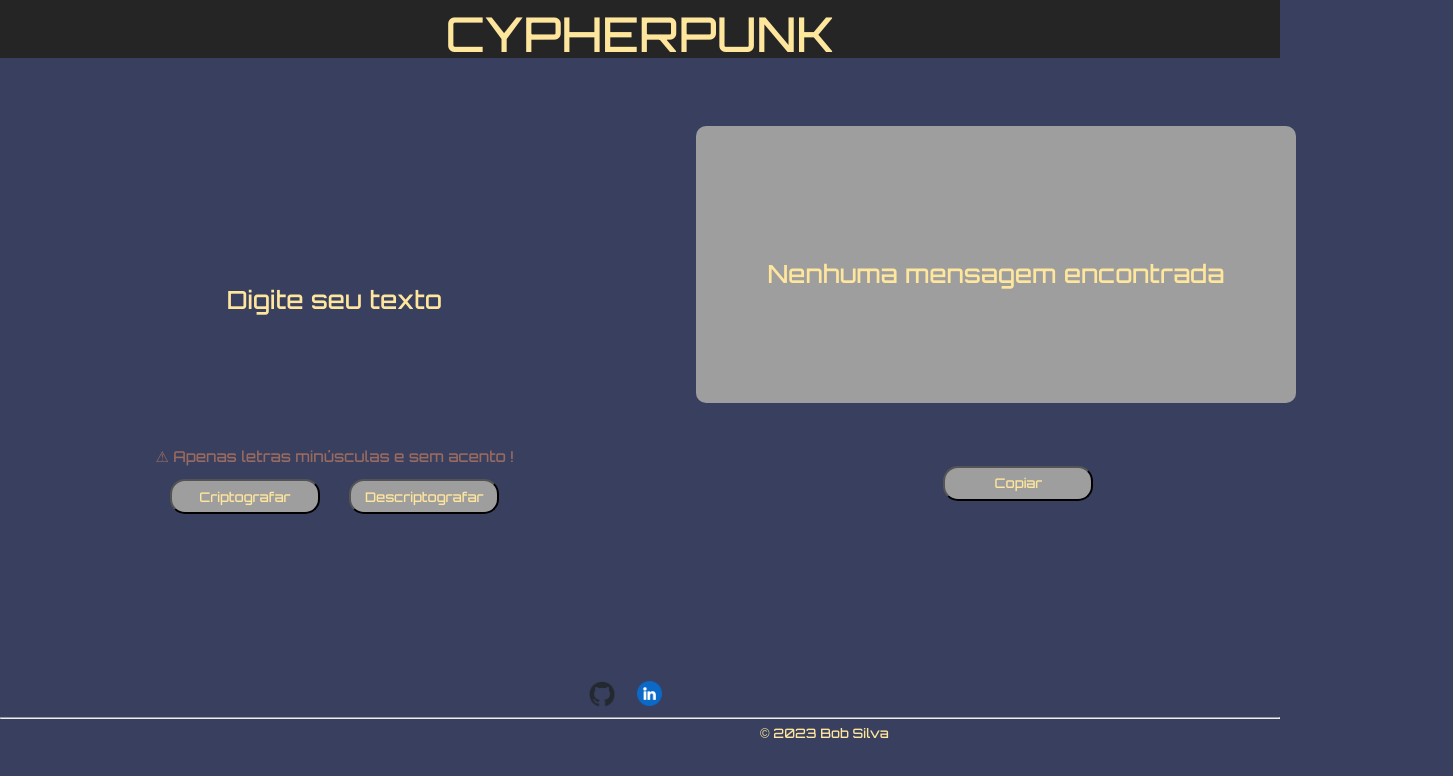
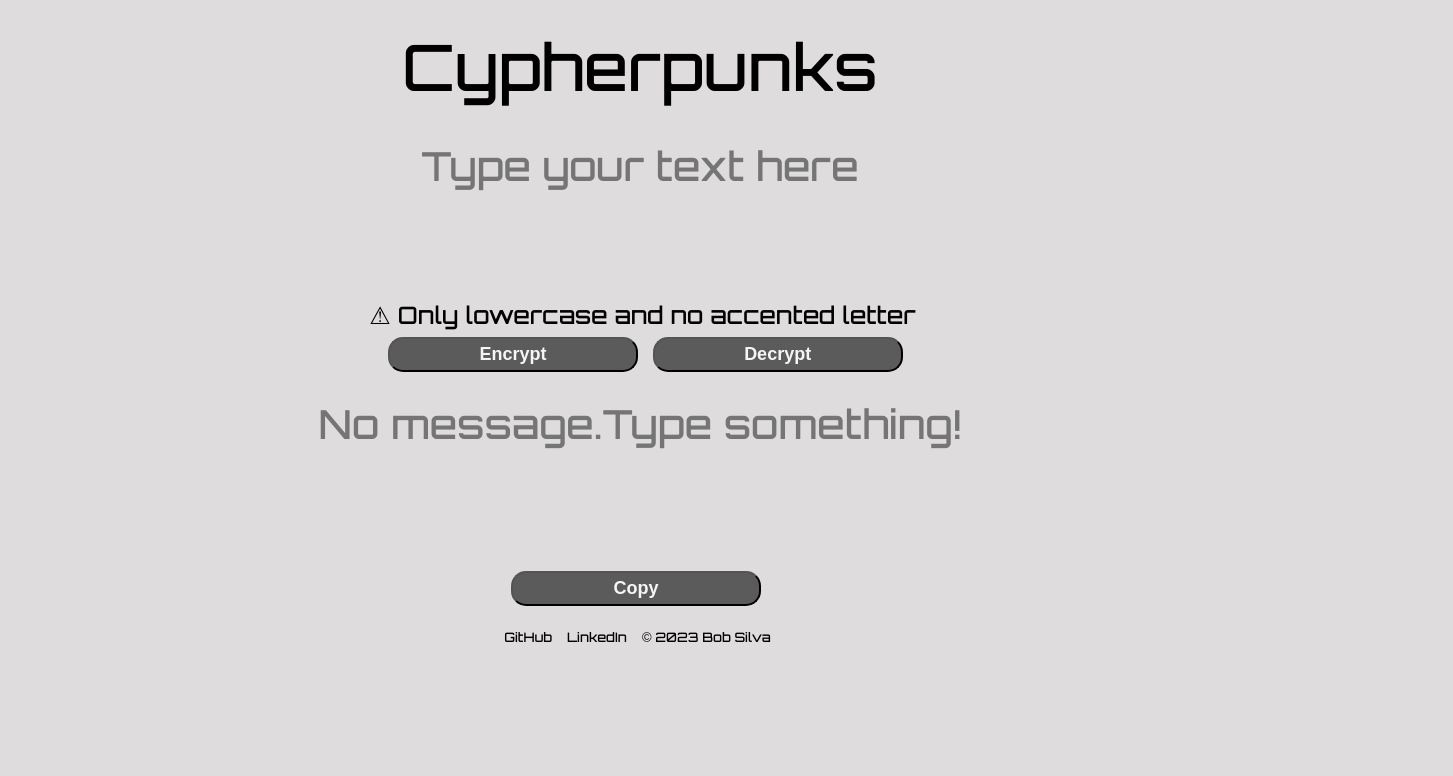
Before and after one commit to o-bobby/-challengeonedecodificador5, a plain HTML site: page index.html in a window 1280 px wide. Shown: the whole page, 1453 px wide, since content can reach past the window. Drawn offline with Linux system fonts and the light colour scheme; grey boxes are pictures that could not be loaded.

Commit message:
rebuilding text encrypt

```diff
--- a/index.html
+++ b/index.html
@@ -4,55 +4,54 @@
     <meta charset="UTF-8">
     <meta http-equiv="X-UA-Compatible" content="IE=edge">
     <meta name="viewport" content="width=device-width, initial-scale=1.0">
-    <title>Cypherpunk</title>
-    <link rel="icon" type="image/x-icon" href="image/screen.png">
     <link rel="stylesheet" href="style/reset.css">
     <link href="https://fonts.googleapis.com/css2?family=Orbitron:wght@500&display=swap" rel="stylesheet">
+    <link rel="stylesheet" href="style/reset.css">
     <link rel="stylesheet" href="style/style.css">
-    </head>
+    <link rel="icon" type="image/x-icon" href="images/key.png">
+    <title>Cypherpunks</title>
+
+</head>
 <body>
-                                       <!---Banner area-->
-    <header class="banner">
-        <h1 class="main-title">Cypherpunk</h1>
+    <header class="header-container">
+        <h1 class="main-title">Cypherpunks</h1>
     </header>
+    <main>
+        <section class="section-container ">
+            <div >
+                <div>
+                    <textarea  oninput="this.value = this.value.replace(/[^a-z ]/g, '')" cols="35" rows="10" placeholder="Type your text here"  autofocus="true"   class="encrypt" required></textarea>
+                </div>
 
-                                          <!--Main area-->
-    <main>
+                <div>
+                    <p class="p1">&#9888; Only lowercase  and  no accented letter</p>
+                </div>
 
+                <div>
+                    <input  onclick="encrypt()"  type="button" value="Encrypt" class="buttons" id="btn1">
+                    <input  onclick="decrypt()"  type="button" value="Decrypt" class="buttons" id="btn2">
+                </div>
 
-         <section class="container">
-                                        <!---Input message-->
-            <div class="inputMessage">
-              <textarea  id="input" oninput="this.value = this.value.replace(/[^a-z ]/g, '')" cols="55" rows="15" class="inputMessage" placeholder="Digite seu texto" autofocus="true"  required  ></textarea>
-              <p class="phrase">&#9888; Apenas letras minúsculas e sem acento !</p>
-              <br>
-              <input  onclick="encrypt()"type="button" id="bnt1" value="Criptografar"  class="bntEncrypt">
-              <input onclick="decrypt()"type="button" id="btn2" value="Descriptografar" class="btnDecrypt">
             </div>
-              <div>
-                <div id="alert">&nbsp;</div>
-                <textarea  id="output"    cols="70" rows="20" class="outputMassage"  placeholder="Nenhuma mensagem encontrada"   disabled ></textarea>
-                <input onclick="copy()"type="button" id="btn3" value="Copiar" class="btnCopy">
-              </div>
-         </section>
+        </section>
+
+        <section class="section-container ">
+            <div >
+                <div>
+                    <textarea  cols="35" rows="10" placeholder="No message.Type something!" class="decrypt"></textarea>
+                </div>
+                <div>
+                    <input   onclick="copy()"  type="button" value="Copy" class="buttons" id="btn3">
+                </div>
+
+            </div>
+        </section>
     </main>
-                                            <!--Footer-->
-     <footer>
-        <div >
-
-            <div >
-                <ul class="socialLink">
-
-                    <li><a href="https://github.com/obobsilva"><img src="image/github-mark.png" alt="GitHub logo!" id="gitHub"></a></li>
-                    <li><a href="https://www.linkedin.com/in/robertsilvadeveloper/"><img src="image/linkedin.png" alt="LinkedIn logo!" id="linkedIn"></a></li>
-                </ul>
-            </div>
-            <hr>
-             <div> <p class="dev">&copy; 2023 Bob Silva</p> </div>
-        </div>
+    <footer class="footer-container">
+        <div class="github"><a href="https://github.com/o-bobby">GitHub</a></div>
+        <div class="linkedin"><a href="https://www.linkedin.com/in/robertsilvadeveloper/">LinkedIn</a></div>
+        <div class="developer">&copy; 2023 Bob Silva</div>
     </footer>
-                                       <!--JavaScript-->
     <script src="js/script.js"></script>
 </body>
-
 </html>
--- a/js/script.js
+++ b/js/script.js
@@ -1,43 +1,31 @@
 
+//Encrypting function
+function encrypt(){
+  let typingTxt = document.querySelector(".encrypt").value;
 
-
-                       //Encrypting
-function encrypt(){
-
-  let typingTxt = document.getElementById("input").value;
-
-  if (typingTxt!="") {
-    const encryptingTxt = typingTxt.split(/e/g).join("enter").split(/i/g).join("imes").split(/a/g).join("ai").split(/o/g).join("ober").split(/u/g).join("ufat");
-    document.getElementById("output").value = encryptingTxt;
-    document.getElementById("input").value = "";
-    document.getElementById("alert").innerHTML = "&nbsp";
-
-  }else {
-    document.getElementById("alert").innerText = "Digite ou Cole Algo Para Criptografar";
+  if (typingTxt !=""){
+      const encryptingTxt = typingTxt.split(/e/g).join("enter").split(/i/g).join("imes").split(/a/g).join("ai").split(/o/g).join("ober").split(/u/g).join("ufat");
+      document.querySelector(".decrypt").value = encryptingTxt;
+      document.querySelector(".encrypt").value = "";
   }
 };
 
-                  //Decrypting
+//Decrypting function
 function decrypt(){
+  let pasteTxt = document.querySelector(".encrypt").value;
 
-    let pasteTxt = document.getElementById("input").value;
-
-    if (pasteTxt != "") {
-        const encryptingTxt = pasteTxt.replace(/enter/g, "e").replace(/imes/g, "i").replace(/ai/g, "a").replace(/ober/g, "o").replace(/ufat/g, "u");
-        document.getElementById("output").value = encryptingTxt;
-        document.getElementById("input").value = "";
-        document.getElementById("alert").innerHTML = "&nbsp";
-    } else {
-        document.getElementById("alert").innerText = "Digite ou Cole Algo Para Descriptografar";
-    }
+  if (pasteTxt !=""){
+      const encryptingTxt = pasteTxt.replace(/enter/g, "e").replace(/imes/g, "i").replace(/ai/g, "a").replace(/ober/g, "o").replace(/ufat/g, "u");
+      document.querySelector(".decrypt").value = encryptingTxt;
+      document.querySelector(".encrypt").value = "";
+  }
 };
 
-             //Buttons
-async function copy() {
+//Copy function
+async function copy(){
 
-        let text = document.getElementById("output").value;
-        await navigator.clipboard.writeText(text);
-        document.getElementById("output").value = "";
-        document.getElementById("input").value = text;
-        document.getElementById("alert").innerHTML = "&nbsp";
+  let outputText = document.querySelector(".decrypt").value;
+  await navigator.clipboard.writeText(outputText);
+  document.querySelector(".decrypt").value = "";
+  document.querySelector(".encrypt").value = outputText;
 };
--- a/style/style.css
+++ b/style/style.css
@@ -1,171 +1,154 @@
-
-
 body {
-    min-height: 100vh;
-    background-color: #393f5f;
     font-family: Orbitron,sans-serif;
-    overflow-y: auto;
-    overflow-x: hidden;
+    background-color: #dedcdc;
 }
 
-                          /*Banner*/
-.banner {
-   background:#252525;
-    max-height: 15vh;
+.header-container {
+    display: flex;
+    justify-content: center;
+    padding:35px;
+}
 
+.main-title {
+    font-size: 2.5em;
 }
-.main-title {
-    color: #ffe69d;
-    padding:  10px 0 0 0;
-    text-transform: uppercase;
-    text-align: center;
-    font-size: 3em;
+
+.section-container, textarea, p {
+    display: flex;
+    flex-direction: column;
+    justify-content: center;
+    align-items: center;
 
 }
 
-                                     /*Audio*/
-
-.audio {
-    height: 20px;
-    width: 15%;
-    margin: 0  0 2px 50px;
-   opacity: 35%;
+.encrypt {
+    font-family: Orbitron,sans-serif;
+    text-align: center;
+    outline: none;
+    border: none;
+    resize: none;
+    margin-top: 5px;
+    background-color: #dedcdc;
 }
 
-                     /*Input*/
-.container {
- display:flex;
- flex-direction: row;
-justify-content:space-around;
-
-
-}
-.inputMessage {
-
-    border:none ;
-    outline: none;
-    resize: none;
-    margin:50px 25px 0 25px ;
-    background-color: #393f5f;
-    color: #ffe69d;
-    font-family: Orbitron, sans-serif;
-    text-align:center  ;
-    font-size: 15px;
-
-
-
-
+.encrypt::placeholder {
+    text-align: center;
+    font-family: Orbitron,sans-serif;
+    font-size: 1.4em;
 
 }
 
-.inputMessage::placeholder {
-    padding:22% 0 0 0 ;
-    text-align: center;
-    font-size: 25px;
-    color: #ffe69d;
-    font-family: Orbitron, sans-serif;
+.p1 {
+    font-size: 15px;
+    margin-left: 5px;
 }
 
-                    /* Phrase */
-
-.phrase {
-    color: #ffe69d;
-    font-family: Orbitron, sans-serif;
-    animation: lux 7s infinite;
+.buttons {
+    width: 150px;
+    height: 35px;
+    border-radius: 15px;
+    margin-top: 10px;
+    background-color: #5b5b5b  ;
+    font-size: 18px;
+    font-weight: bold;
+    color:#f5f5f6;
 }
 
-               /*Keyframe phrase */
-@keyframes lux {
-    0% { color: #ff9760;}
-    10% { color: #ff9760;;}
-    15% {  color:#393f5f}
-    20% {  color:#393f5f}
-    25% { color:#ff9760;;}
-    35% { color:#ff9760;}
-    40% { color:#393f5f;}
-    45% { color:#393f5f;}
-    50% { color:#ff9760;;}
-    60% { color:#ff9760;}
-    65% { color:#393f5f;}
-    70% { color:#393f5f;}
-    75% { color:#ff9760;}
-    85% { color:#ff9760;}
-    90% { color:#393f5f;}
-    95% { color:#393f5f;}
-    100% {color:#ff9760;;}
+.buttons:hover {
+    background-color: #000000;
+    transform: scaleY(1.2);
+    border: none;
+    cursor:pointer;
+}
+
+#btn1 {
+    margin: 10px 0 0 18px ;
+}
+
+#btn2 {
+    margin: 10px 0 0  10px ;
+}
+
+.decrypt {
+    font-family: Orbitron,sans-serif;
+    text-align: center;
+    border: none;
+    outline: none;
+    resize: none;
+    margin-top: 25px;
+    resize: none;
+    background-color: #dedcdc;
+}
+
+.decrypt::placeholder {
+    text-align: center;
+    font-family: Orbitron,sans-serif;
+    font-size: 1.4em;
 }
 
 
-                        /*Buttons encrypt and decrypt*/
-.buttonsBox {
+#btn3 {
+   margin: 10px 0 0  90px ;
+
+}
+.footer-container {
     display: flex;
-    flex-direction: row;
-    justify-content: space-between;
-    position: absolute;
-    margin: 29% 15% 0 12.5% ;
-}
-.bntEncrypt {
-    background-image: url(https://steamuserimages-a.akamaihd.net/ugc/787483579548860556/F26553012B7D0DD2F565696F846612EAF9C15223/?imw=5000&imh=5000&ima=fit&impolicy=Letterbox&imcolor=%23000000&letterbox=false);
-    font-family: Orbitron, sans-serif;
-    color: #ffe69d;
-    border-radius: 15px;
-    height: 35px;
-    width:150px ;
-    cursor: pointer;
+    margin-top: 20px;
+    margin-left: 65px;
+    font-size: 13px;
+
 }
 
-.bntEncrypt:hover {
-    background-color: #ff9760 ;
-    color:#393f5f;
-    background-color: ;
-    transform:scaleX(1.1);
-    transition: 3ms;
+a {
+    text-decoration: none;
+    color: #000000;
 }
 
-.btnDecrypt {
-    background-image: url(https://steamuserimages-a.akamaihd.net/ugc/787483579548860556/F26553012B7D0DD2F565696F846612EAF9C15223/?imw=5000&imh=5000&ima=fit&impolicy=Letterbox&imcolor=%23000000&letterbox=false);
-    color: #ffe69d;
-    font-family: Orbitron, sans-serif;
-    margin: 0  0 0 25px;
-    border-radius: 15px;
-    height: 35px;
-    width:150px ;
-    cursor: pointer;
+
+    /*-----------------                       Resposive               -------------------------*/
+
+    @media(min-width: 721px) and  (max-width: 1655px){
+
+     .main-title {
+        font-size: 4em;
+
      }
 
-.btnDecrypt:hover {
-    background-color: #ff9760 ;
-    color:#393f5f;
-    background-color: ;
-    transform:scaleX(1.1);
-    transition: 3ms;
+    .encrypt, .decrypt {
+
+        width: 650px;
+
+    }
+    .encrypt::placeholder, .decrypt::placeholder {
+        font-size: 2.5rem;
+    }
+    .p1 {
+        font-size: 1.5em;
+    }
+    .buttons {
+        width: 250px;
+    }
+    #btn1 {
+        margin-left: 75px;
     }
 
-                             /*Alert*/
-#alert {
-    animation: lux 7s infinite;
-    margin: 25px 25px 0 195px ;
-    color: #ff9760;
+    #btn3 {
+       margin-left: 198px;
     }
 
-                              /*Output*/
-.outputBox {
-    display: flex;
-    flex-direction: row;
-    justify-content: right;
-    align-items: right;
-    margin: 27px 0 0 0 ;
+   .footer-container {
+    justify-content: center;
+    margin-right: 70px;
+    margin-top: 25px;
 
      }
-.outputMassage {
-    resize: none;
-    color:#ffe69d;
-    border: none;
-    outline: none;
-    margin:25px 25px 0 25px ;
-    background-color:  #393f5f;
-    font-family: Orbitron, sans-serif;
-    text-align: center;
+     .github {
+        margin-right: 15px;
+     }
+     .linkedin {
+        margin-right: 15px;
+     }
+
 
 
 
@@ -173,166 +156,17 @@ justify-content:space-around;
 
 
 
-.outputMassage::placeholder {
-    padding: 22% 0 19% 0 ;
-    border-radius: 10px;
-    background-image: url(https://steamuserimages-a.akamaihd.net/ugc/787483579548860556/F26553012B7D0DD2F565696F846612EAF9C15223/?imw=5000&imh=5000&ima=fit&impolicy=Letterbox&imcolor=%23000000&letterbox=false);
-    font-size: 25px;
-    text-align: center;
-    color: #ffe69d;
-    font-family: Orbitron, sans-serif;
-
+@media(min-width: 360px) and (max-width: 740px) {
+    .main-title {
+        font-size: 2.5em;
     }
 
 
-                  /*Copy button*/
+ .footer-container {
 
-.btnCopy {
-    background-image: url(https://steamuserimages-a.akamaihd.net/ugc/787483579548860556/F26553012B7D0DD2F565696F846612EAF9C15223/?imw=5000&imh=5000&ima=fit&impolicy=Letterbox&imcolor=%23000000&letterbox=false);
-    font-family: Orbitron, sans-serif;
-    color: #ffe69d;
-    border-radius: 15px;
-    height: 35px;
-    width:150px ;
-    margin: 2% 0 0 35%;
-    cursor: pointer;
+      justify-content: space-evenly;
+      margin-right: 55px;
+      margin-left: 55px;
+      margin-top: 20px;
     }
-
-.btnCopy:hover {
-    background-color: #ff9760 ;
-    color:#393f5f;
-    background-color: ;
-    transform:scaleX(1.1);
-    transition: 3ms;
 }
-
-
-              /*Footer*/
-
-.socialLink {
-    display: flex;
-    flex-direction: row;
-    justify-content:center ;
-    align-items: center;
-    margin: 3% 0 0 0 ;
-}
-
-.socialLink {
-    display: flex;
-    flex-direction: row;
-    justify-content:center ;
-    align-items: center;
-    margin: 12% 4% 0 0 ;
-}
-
-
-
- #gitHub {
-    width:26px;
-    margin: 50% 13% 0 2%;
-}
-
- #linkedIn {
-    width:25px;
-    margin: 50% 15% 0 90%;
-}
-
-.dev{
-  color: #ffe69d;
-  font-size: 13px;
-  margin-left:95vh;
-}
-
-
-
-
-
-
-
-/*Resposivo*/
-
-@media only screen  and (max-width: 1433px) {
-
-  .outputMassage {
-     max-width: 600px;
-     max-height: 350px;
-     margin-right: 155px;
-  }
-
-}
-
-
-
-
-@media  only  screen and (max-width: 768px) {
-    body {
-     overflow-y:auto;
-    }
-
-.container {
-        display: block;
-    }
-.outputMassage {
-    display: block;
-    width: 95%;
-    margin-left: 2vh ;
-}
-
-.btnCopy {
-    margin:1vh  30vh;
- }
- .dev{
-    color: #ffe69d;
-    margin-left:30vh;
-  }
-
-}
-
-
-
-@media only screen and (max-width: 390px) {
-    body {
-     overflow-y:auto;
-    }
-
-.inputMessage {
-        display: block;
-        width: 85%;
-     }
-
-.outputMassage {
-        display: block;
-        width: 87%;
-        margin:0 0 0 25px ;
-}
-
-
-
-     #alert {
-        margin: 55px 0 0 55px;
-     }
-
-     .bntEncrypt {
-        margin: 15px 0 15px  35px   ;
-     }
-     .btnDecrypt {
-        margin: 15px 0 15px  35px   ;
-     }
-
-     .btnCopy {
-        margin:0 0 0  120px;
-     }
-
-     .socialLink {
-        display: flex;
-        flex-direction: row;
-
-     }
-
-     .dev{
-        color: #ffe69d;
-        margin-left:11vh;
-      }
-
-
-    }
```
Also changed, not shown: image/github-mark.png (deleted), image/linkedin.png (deleted), image/screen.png (deleted), images/key.png (added), 7 other files. Lines whose indentation alone changed are shown as unchanged.
